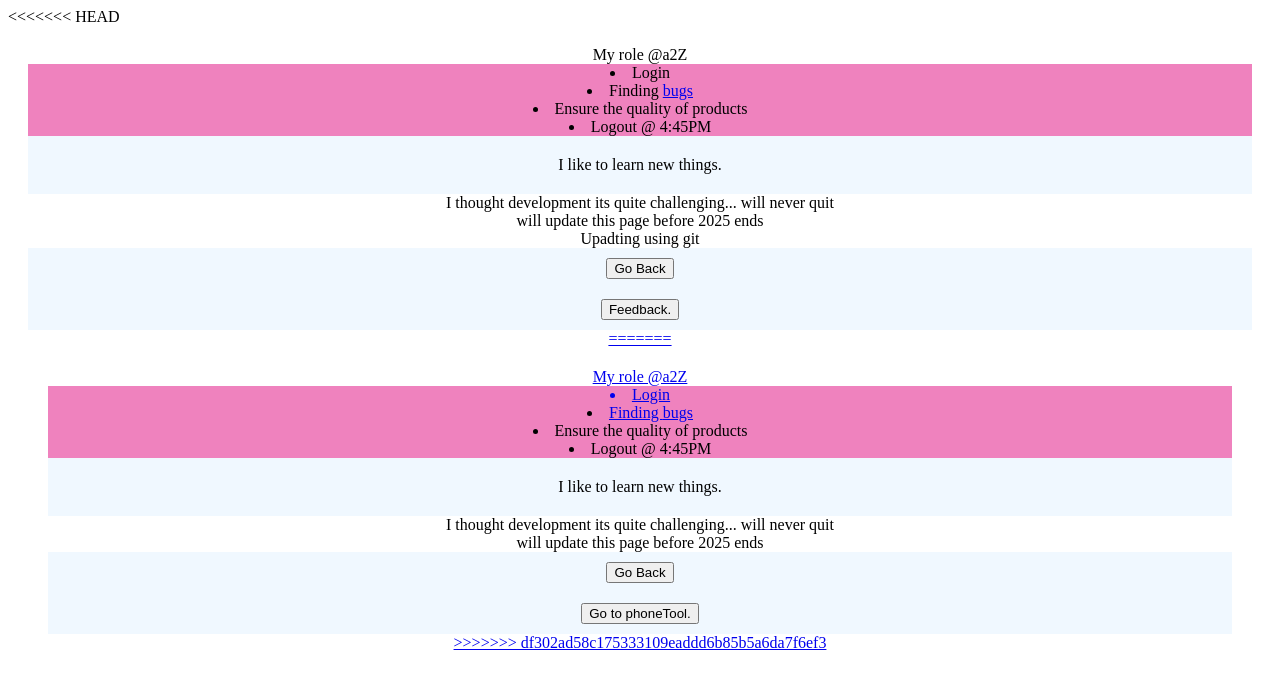
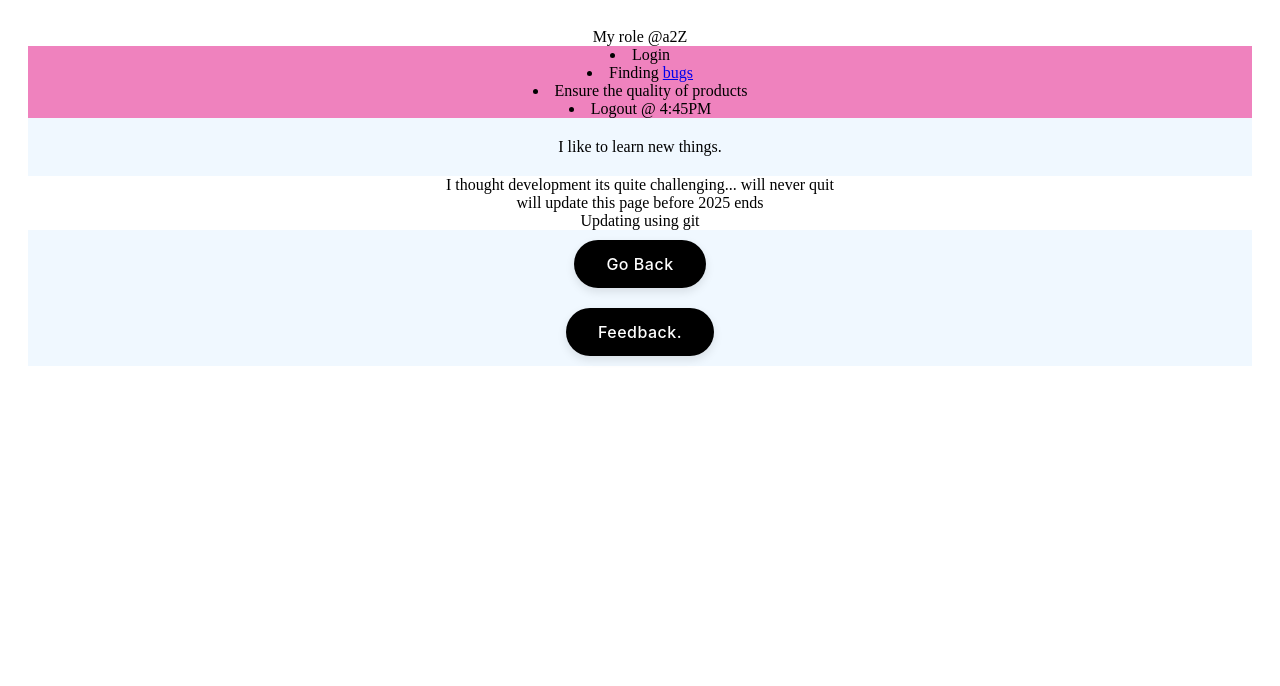
Before and after one commit to JeffersonClintonB/portfolio, a plain HTML site: page page2.html in a window 1280 px wide. Drawn offline with Linux system fonts and the light colour scheme.

Commit message:
added a new line

```diff
--- a/index.html
+++ b/index.html
@@ -1,4 +1,3 @@
-<<<<<<< HEAD
 <!DOCTYPE html>
 <html lang="en">
   <head>
@@ -16,22 +15,3 @@
   </head>
   <body></body>
 </html>
-=======
-<!DOCTYPE html>
-<html lang="en">
-  <head>
-    <meta charset="UTF-8" />
-    <meta name="viewport" content="width=device-width, initial-scale=1.0" />
-    <link rel="Stylesheet" a href="style.css" />
-
-    <title>Web</title>
-
-    <h1 class="container">
-      Thanks for opening this page. Click start to know more
-    </h1>
-
-    <a href="page2.html"> <button class="start-button">start</button></a>
-  </head>
-  <body></body>
-</html>
->>>>>>> df302ad58c175333109eaddd6b85b5a6da7f6ef3
--- a/page2.html
+++ b/page2.html
@@ -1,4 +1,3 @@
-<<<<<<< HEAD
 <!DOCTYPE html>
 <html lang="en">
   <head>
@@ -20,37 +19,9 @@
     <div class="new">I like to learn new things. </div>
     <div> I thought development its quite challenging... will never quit</div>
     <div> will update this page before 2025 ends</div>
-    <div> Upadting using git</div>
+    <div> Updating using git</div>
 
   </body>
   <footer> <a href="index.html"> <button class="start-button"> Go Back</button> </footer>
   <footer> <a href=" D07ASJ78M4P"><button class="start-button">Feedback.</button></footer>
 </html>
-=======
-<!DOCTYPE html>
-<html lang="en">
-  <head>
-    <meta charset="UTF-8" />
-    <meta name="viewport" content="width=device-width, initial-scale=1.0" />
-    <title>page2</title>
-    <link rel="stylesheet" href="style.css" />
-
-  </head>
-  <body>
-    <div class="container1">My role @a2Z
-    <div class ="list">
-    <li> Login</li>
-    <li> Finding <a href="https://issues.amazon.com/issues/search?q=requester%3A(jefffton)+-tags%3A(skip_audit)&sort=lastUpdatedConversationDate+desc&selectedDocument=fc998383-4841-4177-b3e4-6f979ce0ce10">bugs </a></li>
-    <li> Ensure the quality of products </li>
-    <li> Logout @ 4:45PM</li>
-
-    </div>
-    <div class="new">I like to learn new things. </div>
-    <div> I thought development its quite challenging... will never quit</div>
-    <div> will update this page before 2025 ends</div>
-
-  </body>
-  <footer> <a href="index.html"> <button class="start-button"> Go Back</button> </footer>
-  <footer> <a href="https://phonetool.amazon.com/users/jefffton"><button class="start-button">Go to phoneTool.</button></footer>
-</html>
->>>>>>> df302ad58c175333109eaddd6b85b5a6da7f6ef3
--- a/style.css
+++ b/style.css
@@ -1,4 +1,4 @@
-<<<<<<< HEAD
+
 
 
 .start-button {
@@ -67,7 +67,7 @@ padding: 12px 24px;
     background-color: aliceblue;
     border: 50px;
 }
-=======
+
 
 
 .start-button {
@@ -136,4 +136,3 @@ padding: 12px 24px;
     background-color: aliceblue;
     border: 50px;
 }
->>>>>>> df302ad58c175333109eaddd6b85b5a6da7f6ef3
```
